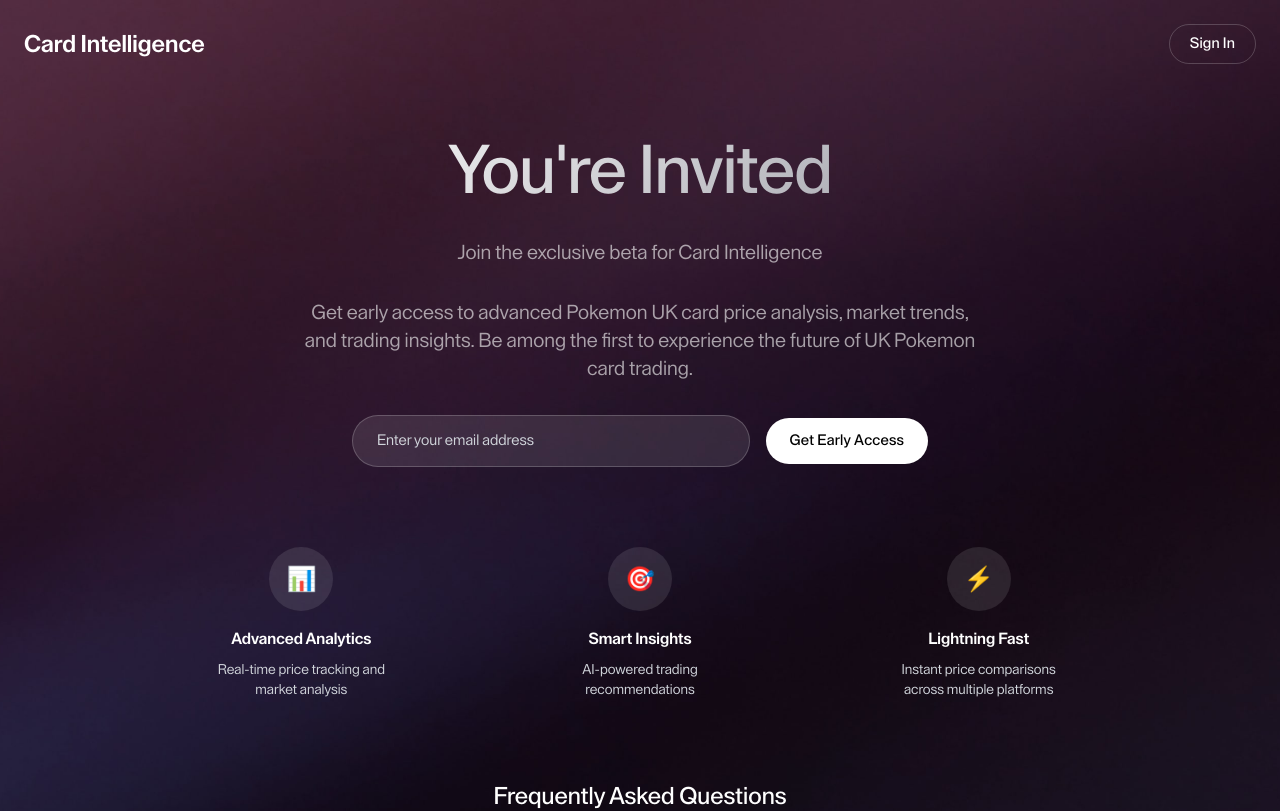
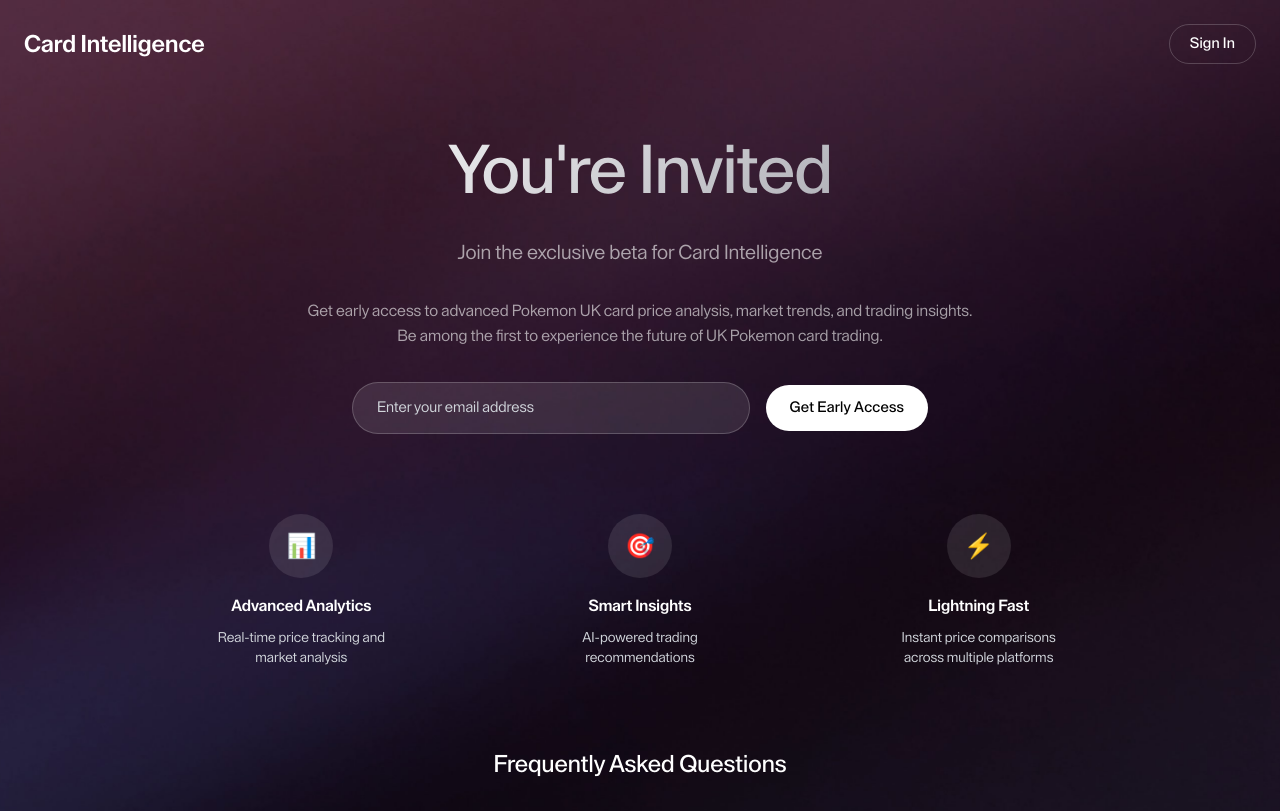
Before and after one commit to dgreenslade18/pokemon-intelligence, a Next.js app: page / in a window 1280 px wide. Shown: the top 811 px of the page. Built offline with nearby package versions, Linux system fonts and the light colour scheme; no server answers.

Commit message:
Update font sizes

```diff
--- a/src/app/page.tsx
+++ b/src/app/page.tsx
@@ -143,7 +143,7 @@
                 Join the exclusive beta for Card Intelligence
               </p>
 
-              <p className="text-black/60 dark:text-white/60 block text-l md:text-xl font-regular md:mx-0 mx-auto mb-12">
+              <p className="text-black/60 dark:text-white/60 block text-md md:text-l font-regular md:mx-0 mx-auto mb-12">
                 Get early access to advanced Pokemon UK card price analysis,
                 market trends, and trading insights. Be among the first to
                 experience the future of UK Pokemon card trading.
```
